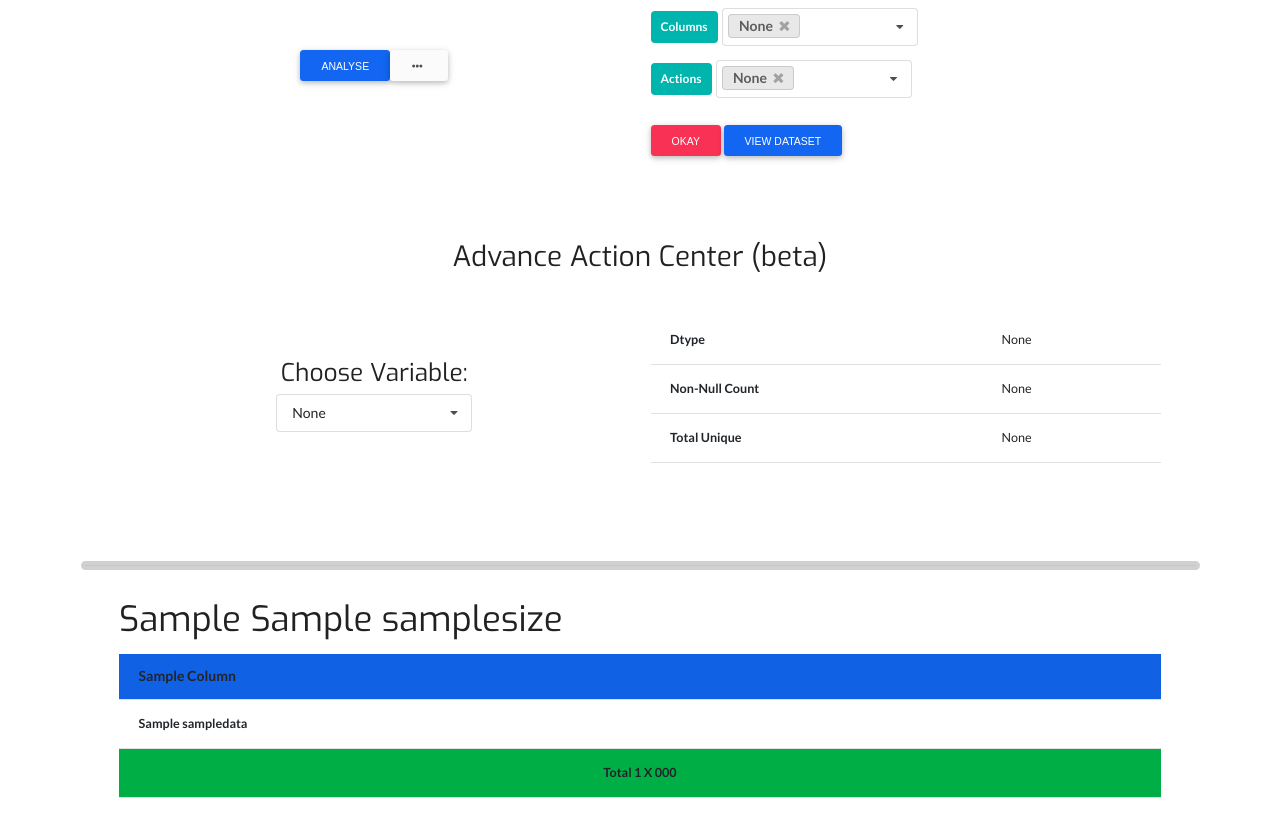
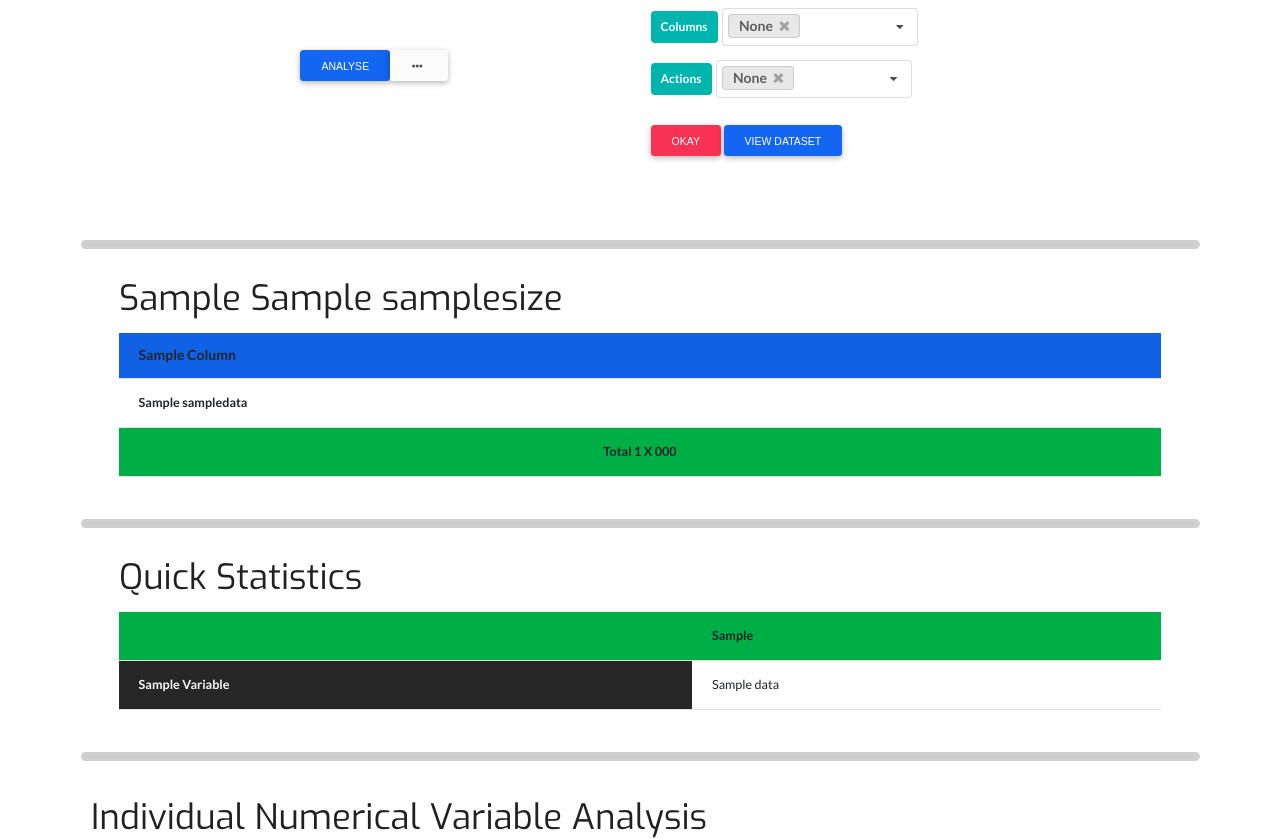
Before and after one commit to lkarjun/fastpreprocess, a FastAPI app: template fastpreprocess/template/Fastprocess.html in a window 1280 px wide. Shown: the part 891-1730 px from the top of the page. Run offline with FastAPI, Linux system fonts and the light colour scheme; the template is opened without the code that fills it: most values are stand-ins (such as "Sample title", 1, 10 or a date in 2020); some libraries are stand-ins or nearby versions; some web fonts are replaced.

Commit message:
bug fixed

```diff
--- a/fastpreprocess/template/Fastprocess.html
+++ b/fastpreprocess/template/Fastprocess.html
@@ -136,7 +136,7 @@
         </div>
 
 
-        <div id='adv' style="display: block;">
+        <div id='adv' style="display: none;">
 
             <div class="pb-5 pt-5 mt-5 text-center">
                 <p class="h2"style="font-family: 'Exo', sans-serif;">Advance Action Center (beta)</p>
```
